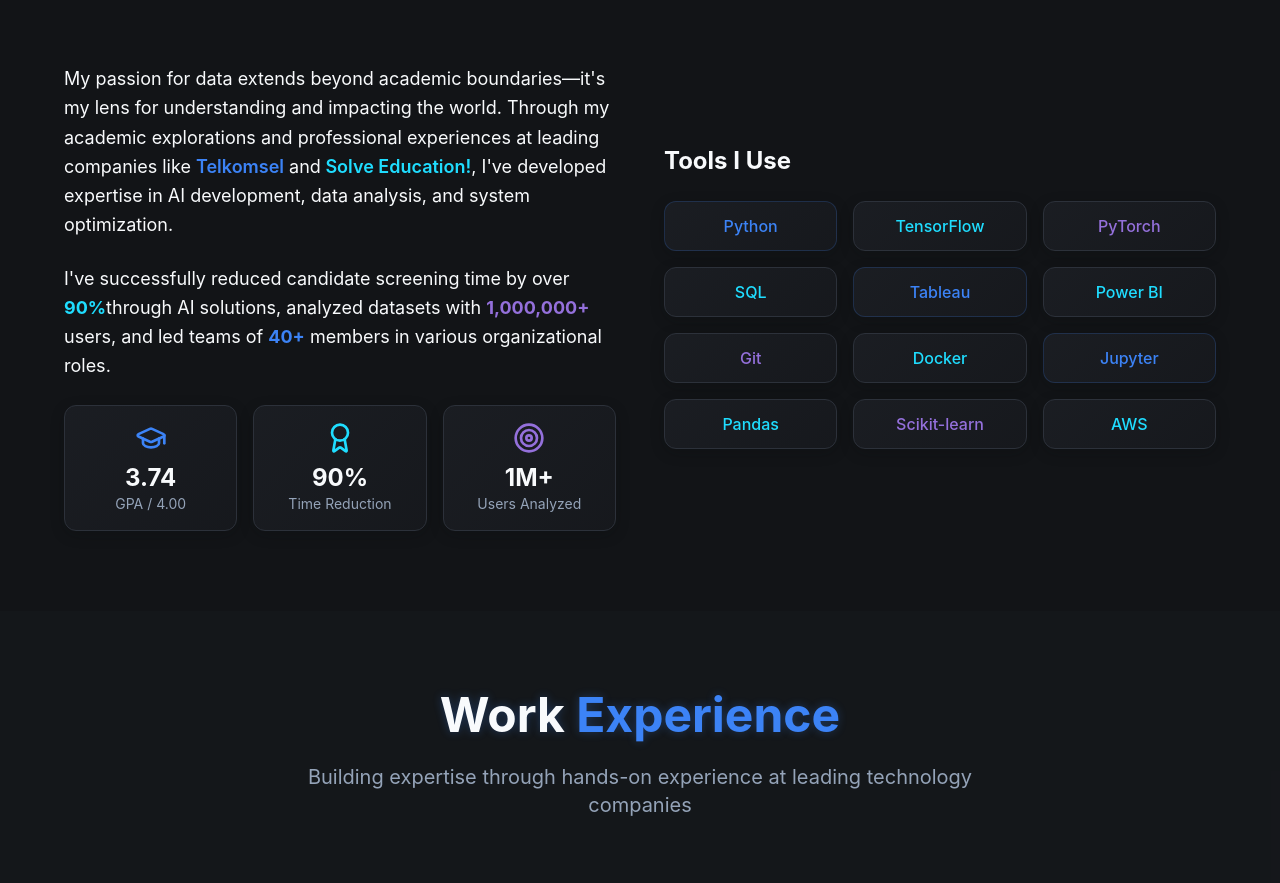
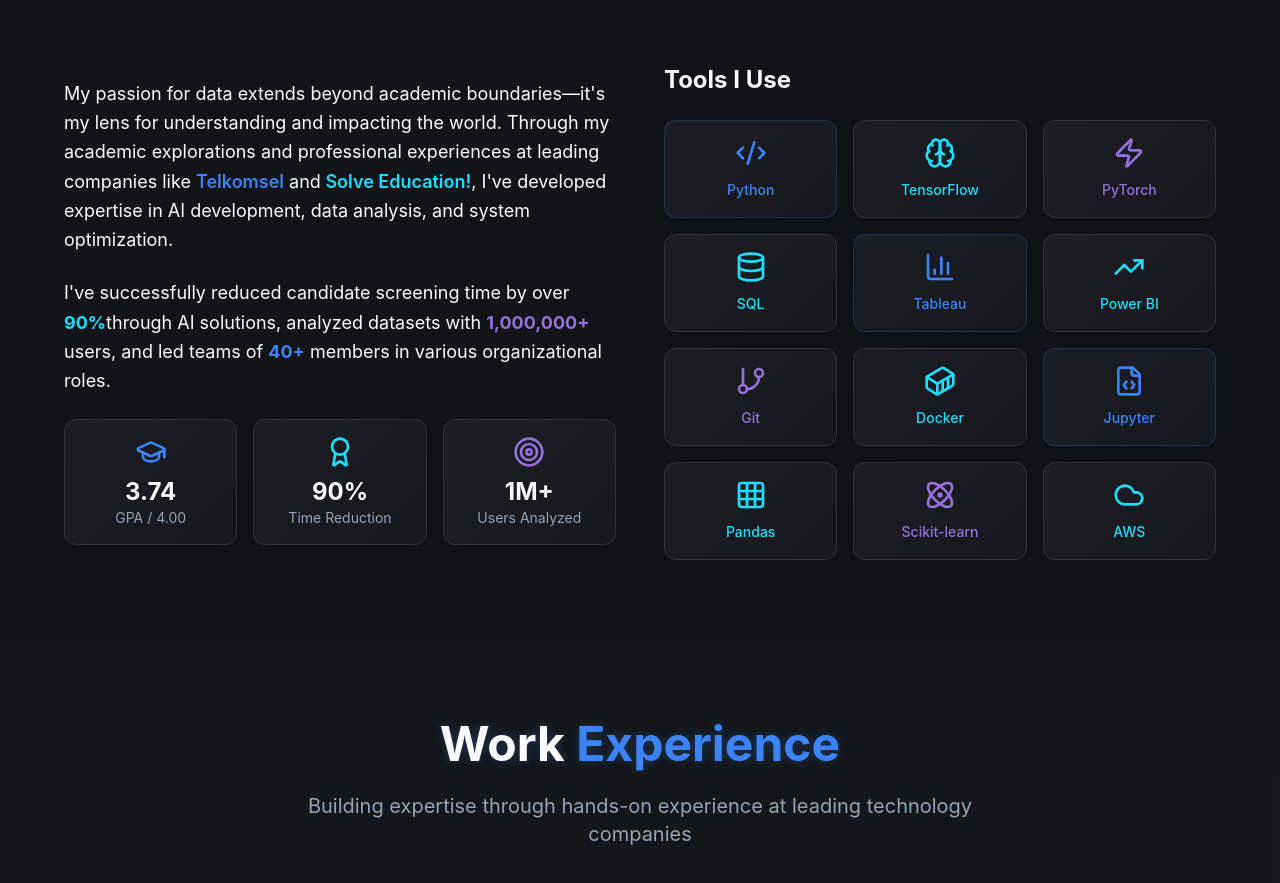
Before and after one commit to JaxToon/firgy-dataverse, a React (Vite) app: page / in a window 1280 px wide. Shown: the part 1008-1891 px from the top of the page. Built offline with nearby package versions, Linux system fonts and the light colour scheme; the HTML template or start-up script is replaced by a standard one.

Commit message:
Update About section with tool logos

```diff
--- a/src/components/About.tsx
+++ b/src/components/About.tsx
@@ -1,5 +1,21 @@
 import { Card } from "@/components/ui/card";
-import { GraduationCap, Award, Target } from "lucide-react";
+import {
+  GraduationCap,
+  Award,
+  Target,
+  Code2,
+  Brain,
+  Zap,
+  Database,
+  BarChart3,
+  TrendingUp,
+  GitBranch,
+  Container,
+  FileCode,
+  Grid3x3,
+  Atom,
+  Cloud
+} from "lucide-react";
 
 const About = () => {
   return (
@@ -57,26 +73,30 @@ const About = () => {
 
             <div className="grid grid-cols-2 sm:grid-cols-3 gap-4">
               {[
-                { name: "Python", color: "primary" },
-                { name: "TensorFlow", color: "accent" },
-                { name: "PyTorch", color: "data-purple" },
-                { name: "SQL", color: "data-cyan" },
-                { name: "Tableau", color: "primary" },
-                { name: "Power BI", color: "accent" },
-                { name: "Git", color: "data-purple" },
-                { name: "Docker", color: "data-cyan" },
-                { name: "Jupyter", color: "primary" },
-                { name: "Pandas", color: "accent" },
-                { name: "Scikit-learn", color: "data-purple" },
-                { name: "AWS", color: "data-cyan" }
-              ].map((tool, index) => (
-                <div
-                  key={index}
-                  className={`data-card p-3 text-center rounded-lg border-${tool.color}/20 hover:border-${tool.color}/40 transition-all duration-300`}
-                >
-                  <span className={`font-medium text-${tool.color}`}>{tool.name}</span>
-                </div>
-              ))}
+                { name: "Python", icon: Code2, color: "primary" },
+                { name: "TensorFlow", icon: Brain, color: "accent" },
+                { name: "PyTorch", icon: Zap, color: "data-purple" },
+                { name: "SQL", icon: Database, color: "data-cyan" },
+                { name: "Tableau", icon: BarChart3, color: "primary" },
+                { name: "Power BI", icon: TrendingUp, color: "accent" },
+                { name: "Git", icon: GitBranch, color: "data-purple" },
+                { name: "Docker", icon: Container, color: "data-cyan" },
+                { name: "Jupyter", icon: FileCode, color: "primary" },
+                { name: "Pandas", icon: Grid3x3, color: "accent" },
+                { name: "Scikit-learn", icon: Atom, color: "data-purple" },
+                { name: "AWS", icon: Cloud, color: "data-cyan" }
+              ].map((tool, index) => {
+                const IconComponent = tool.icon;
+                return (
+                  <div
+                    key={index}
+                    className={`data-card p-4 text-center rounded-lg border-${tool.color}/20 hover:border-${tool.color}/40 transition-all duration-300`}
+                  >
+                    <IconComponent className={`w-8 h-8 text-${tool.color} mx-auto mb-2`} />
+                    <span className={`font-medium text-${tool.color} text-sm`}>{tool.name}</span>
+                  </div>
+                );
+              })}
             </div>
           </div>
         </div>
```
